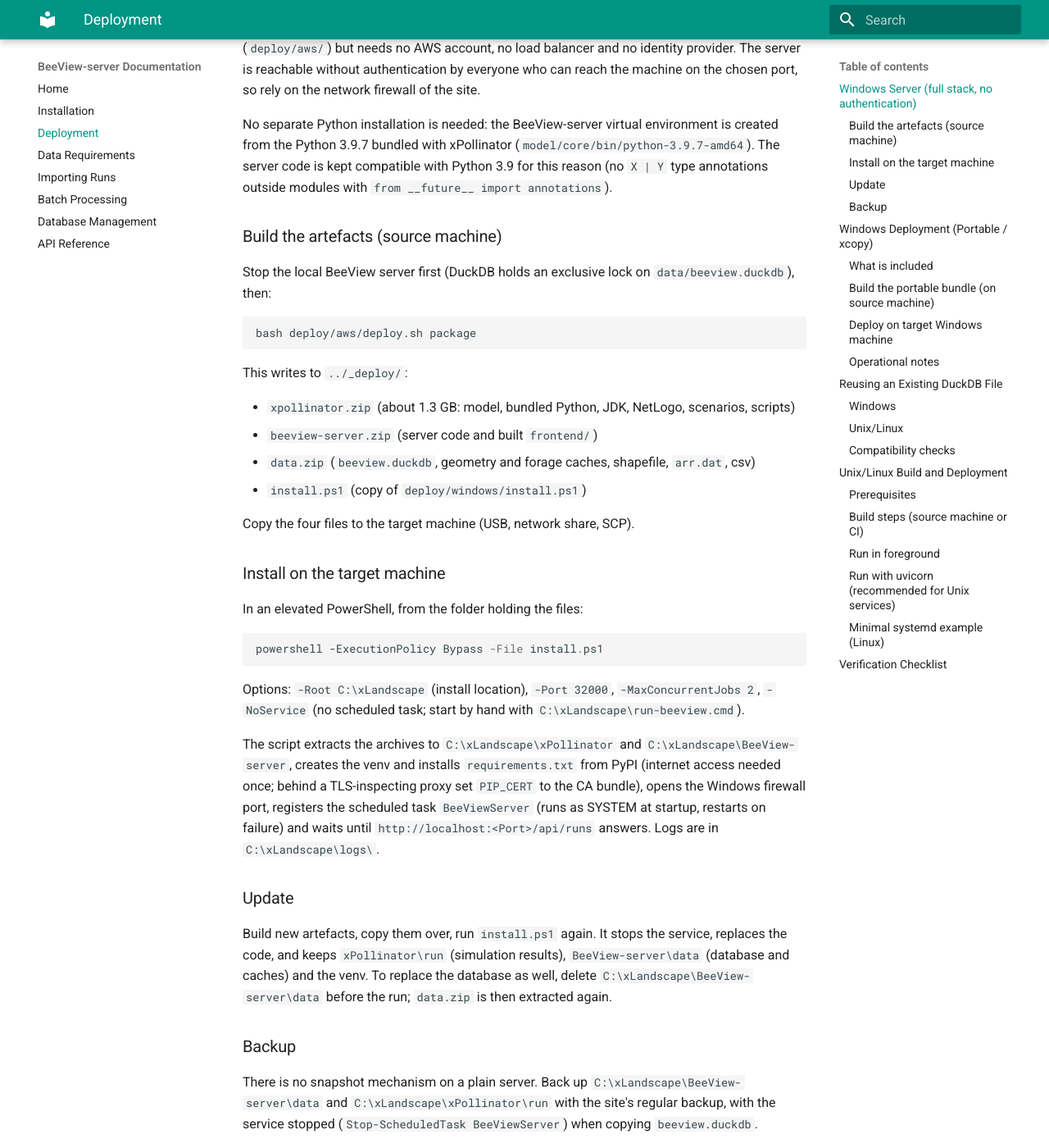
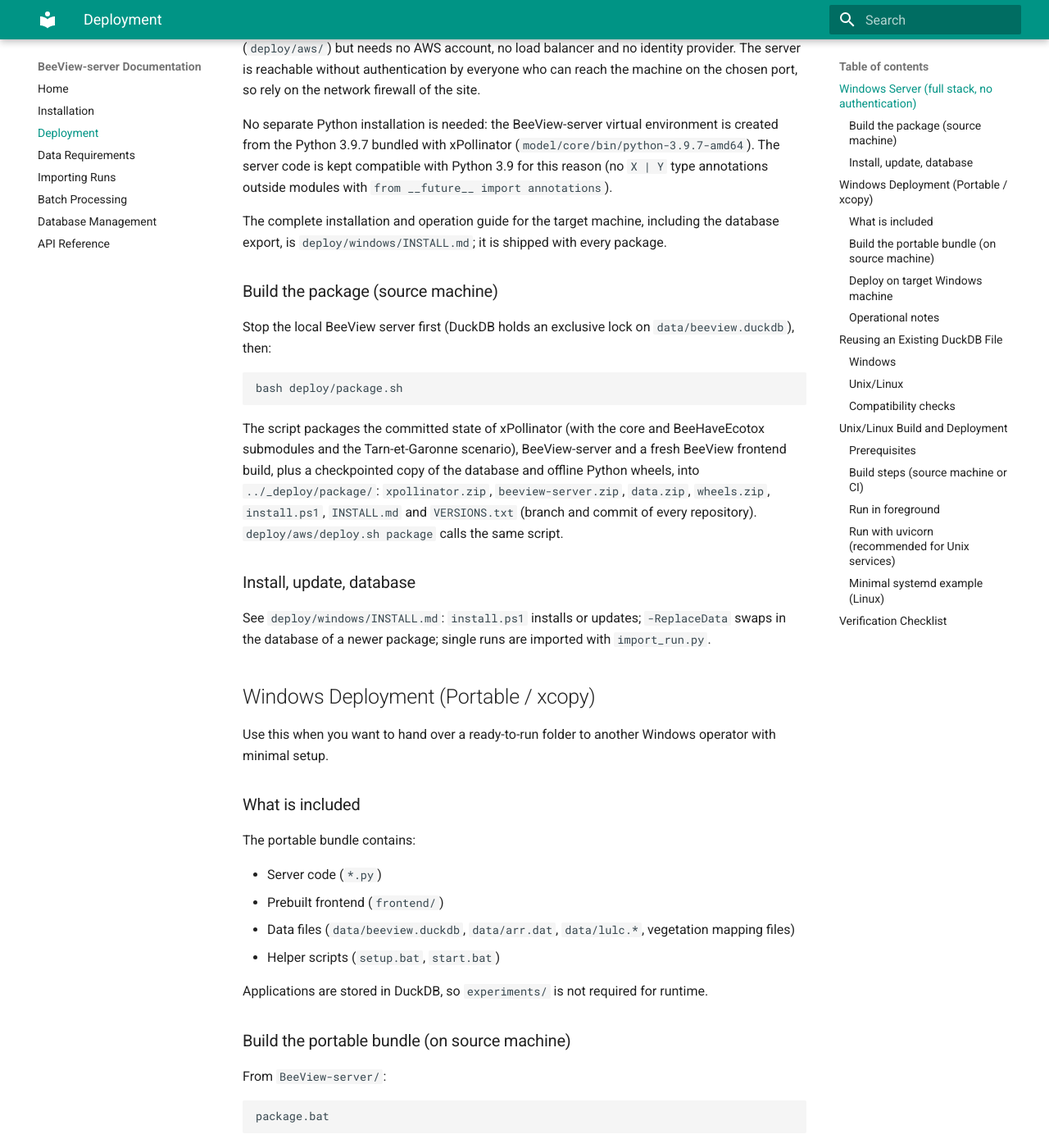
Before and after one commit to xlandscape/BeeView-server, an MkDocs documentation site: the page built from docs/deployment.md, in a window 1280 px wide and 1400 px high, scrolled down 327 px. Shown: the whole window at 82% size. Built offline with MkDocs 1.6.1 and Material for MkDocs 9.7.7, drawn with Linux system fonts in a browser that asks for light colours.

Commit message:
deploy: package from committed repository state; INSTALL.md for Windows servers
- deploy/package.sh builds xpollinator.zip (xPollinator + core + BeeHaveEcotox +
  Tarn-et-Garonne scenario via git archive), beeview-server.zip (git archive + fresh
  BeeView build), data.zip (checkpointed database copy, forage array, shapefile,
  caches without stale backups), wheels.zip (cp39/win_amd64, offline install) and
  VERSIONS.txt (branch and commit per repository). It warns about uncommitted and
  unpushed changes instead of shipping working-tree files. deploy.sh package/upload
  use it.
- install.ps1 installs from wheels.zip when present, gains -ReplaceData (keeps the
  previous data folder as a backup), creates the firewall rule only with the
  service, and copies VERSIONS.txt and INSTALL.md to the install root.
- deploy/windows/INSTALL.md: requirements, installation, operation, database export,
  replacement, single-run import, backup, update, troubleshooting.

Co-Authored-By: Claude Opus 5.5 <noreply@anthropic.com>

````diff
--- a/docs/deployment.md
+++ b/docs/deployment.md
@@ -15,52 +15,27 @@ the Python 3.9.7 bundled with xPollinator (`model/core/bin/python-3.9.7-amd64`).
 kept compatible with Python 3.9 for this reason (no `X | Y` type annotations outside modules with
 `from __future__ import annotations`).
 
-### Build the artefacts (source machine)
+The complete installation and operation guide for the target machine, including the database
+export, is `deploy/windows/INSTALL.md`; it is shipped with every package.
+
+### Build the package (source machine)
 
 Stop the local BeeView server first (DuckDB holds an exclusive lock on `data/beeview.duckdb`), then:
 
 ```bash
-bash deploy/aws/deploy.sh package
+bash deploy/package.sh
 ```
 
-This writes to `../_deploy/`:
+The script packages the committed state of xPollinator (with the core and BeeHaveEcotox submodules and
+the Tarn-et-Garonne scenario), BeeView-server and a fresh BeeView frontend build, plus a checkpointed copy
+of the database and offline Python wheels, into `../_deploy/package/`: `xpollinator.zip`,
+`beeview-server.zip`, `data.zip`, `wheels.zip`, `install.ps1`, `INSTALL.md` and `VERSIONS.txt` (branch and
+commit of every repository). `deploy/aws/deploy.sh package` calls the same script.
 
-- `xpollinator.zip` (about 1.3 GB: model, bundled Python, JDK, NetLogo, scenarios, scripts)
-- `beeview-server.zip` (server code and built `frontend/`)
-- `data.zip` (`beeview.duckdb`, geometry and forage caches, shapefile, `arr.dat`, csv)
-- `install.ps1` (copy of `deploy/windows/install.ps1`)
+### Install, update, database
 
-Copy the four files to the target machine (USB, network share, SCP).
-
-### Install on the target machine
-
-In an elevated PowerShell, from the folder holding the files:
-
-```powershell
-powershell -ExecutionPolicy Bypass -File install.ps1
-```
-
-Options: `-Root C:\xLandscape` (install location), `-Port 32000`, `-MaxConcurrentJobs 2`,
-`-NoService` (no scheduled task; start by hand with `C:\xLandscape\run-beeview.cmd`).
-
-The script extracts the archives to `C:\xLandscape\xPollinator` and `C:\xLandscape\BeeView-server`,
-creates the venv and installs `requirements.txt` from PyPI (internet access needed once; behind a
-TLS-inspecting proxy set `PIP_CERT` to the CA bundle), opens the Windows firewall port, registers
-the scheduled task `BeeViewServer` (runs as SYSTEM at startup, restarts on failure) and waits until
-`http://localhost:<Port>/api/runs` answers. Logs are in `C:\xLandscape\logs\`.
-
-### Update
-
-Build new artefacts, copy them over, run `install.ps1` again. It stops the service, replaces the
-code, and keeps `xPollinator\run` (simulation results), `BeeView-server\data` (database and caches)
-and the venv. To replace the database as well, delete `C:\xLandscape\BeeView-server\data` before
-the run; `data.zip` is then extracted again.
-
-### Backup
-
-There is no snapshot mechanism on a plain server. Back up `C:\xLandscape\BeeView-server\data` and
-`C:\xLandscape\xPollinator\run` with the site's regular backup, with the service stopped
-(`Stop-ScheduledTask BeeViewServer`) when copying `beeview.duckdb`.
+See `deploy/windows/INSTALL.md`: `install.ps1` installs or updates; `-ReplaceData` swaps in the database
+of a newer package; single runs are imported with `import_run.py`.
 
 ## Windows Deployment (Portable / xcopy)
 
````
Also changed, not shown: deploy/windows/INSTALL.md (added, +171 -0 lines), 3 other files.
